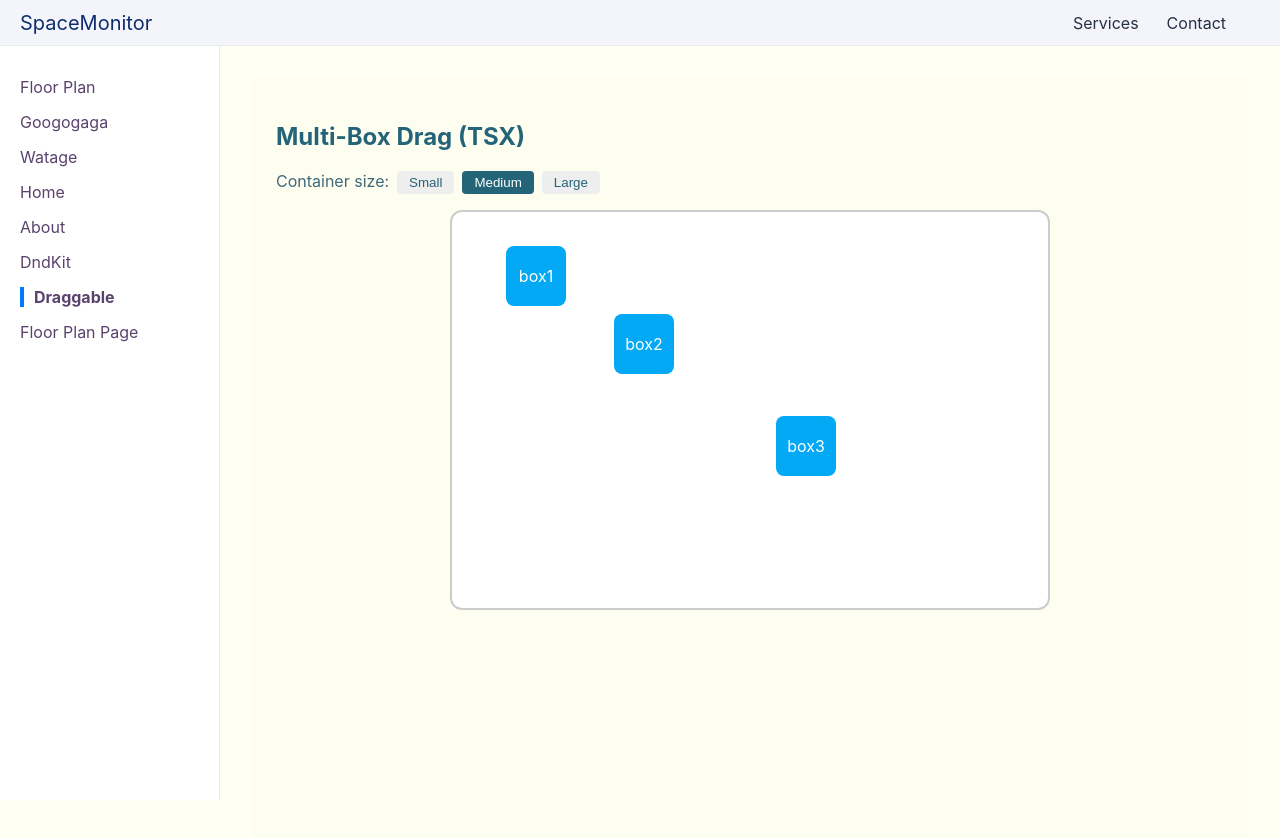
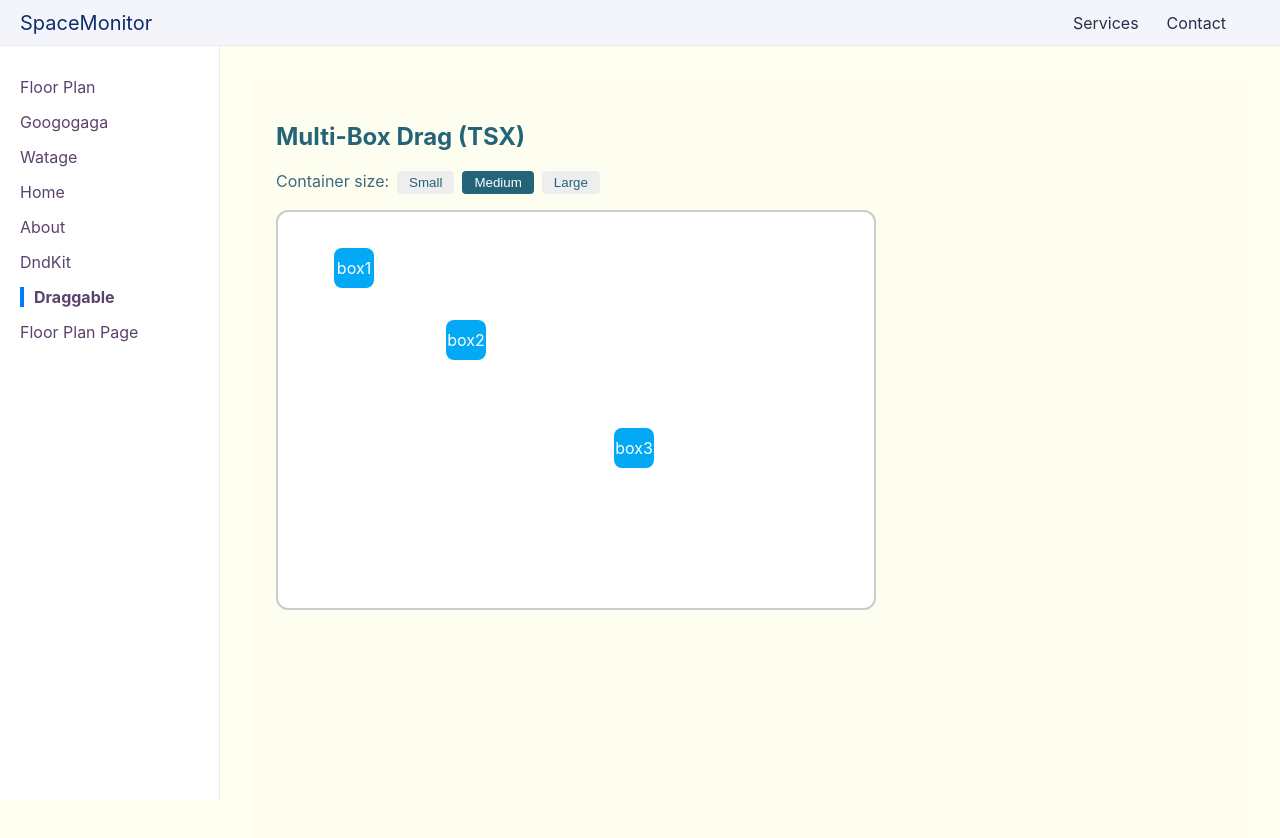
Before and after one commit to DearAubrielle/MonitorSpace, a React (Vite) app in the folder space-client-side/: page /draggable in a window 1280 px wide. Shown: the top 838 px of the page. Built offline with nearby package versions, Linux system fonts and the light colour scheme.

Commit message:
Fix OnDragEnd

```diff
--- a/space-client-side/src/pages/Draggable.tsx
+++ b/space-client-side/src/pages/Draggable.tsx
@@ -31,8 +31,8 @@ const CONTAINER_SIZE_PRESETS = [
 const BOX_SIZE_PERCENT = 0.15;
 
 // Minimum and maximum box size in pixels
-const MIN_BOX_SIZE = 10;
-const MAX_BOX_SIZE = 60;
+const MIN_BOX_SIZE = 20;
+const MAX_BOX_SIZE = 40;
 
 // Draggable box component
 const DraggableBox: React.FC<DraggableBoxProps> = ({
@@ -122,7 +122,7 @@ export default function Draggable() {
   }, []);
 
   const handleDragEnd = (event: DragEndEvent) => {
-    const { delta, active } = event;
+    const { active, delta } = event;
     const id = active.id as string;
     const container = containerRef.current;
     if (!container) return;
@@ -131,19 +131,28 @@ export default function Draggable() {
     const containerHeight = containerSize.height;
 
     // Use square box size for calculations
-    const boxSize = Math.min(containerWidth, containerHeight) * BOX_SIZE_PERCENT;
+    const boxSize = Math.max(
+      MIN_BOX_SIZE,
+      Math.min(Math.min(containerWidth, containerHeight) * BOX_SIZE_PERCENT, MAX_BOX_SIZE)
+    );
 
     const current = boxes[id];
     if (!current) return;
 
-    // Convert percent to px
+    // Get the current box's top-left in px
     const currentX = current.x * (containerWidth - boxSize);
     const currentY = current.y * (containerHeight - boxSize);
 
+    // The new top-left, after drag
     let newX = currentX + delta.x;
     let newY = currentY + delta.y;
 
-    // Clamp to stay inside container
+    // If you want the box's center to be at the cursor, offset by half the box size
+    // (Uncomment the next two lines if you want this behavior)
+    // newX = newX + boxSize / 2;
+    // newY = newY + boxSize / 2;
+
+    // Clamp so the box stays inside the container
     newX = Math.max(0, Math.min(newX, containerWidth - boxSize));
     newY = Math.max(0, Math.min(newY, containerHeight - boxSize));
 
@@ -191,8 +200,8 @@ export default function Draggable() {
           borderRadius: 12,
           backgroundColor: "#fff",
           overflow: "hidden",
-          margin: "0 auto",
-          transition: "width 0.3s, height 0.3s",
+          margin: "0",
+          transition: "all 0.3s cubic-bezier(0.4,0,0.2,1)",
         }}
       >
         <DndContext onDragEnd={handleDragEnd}>
```
